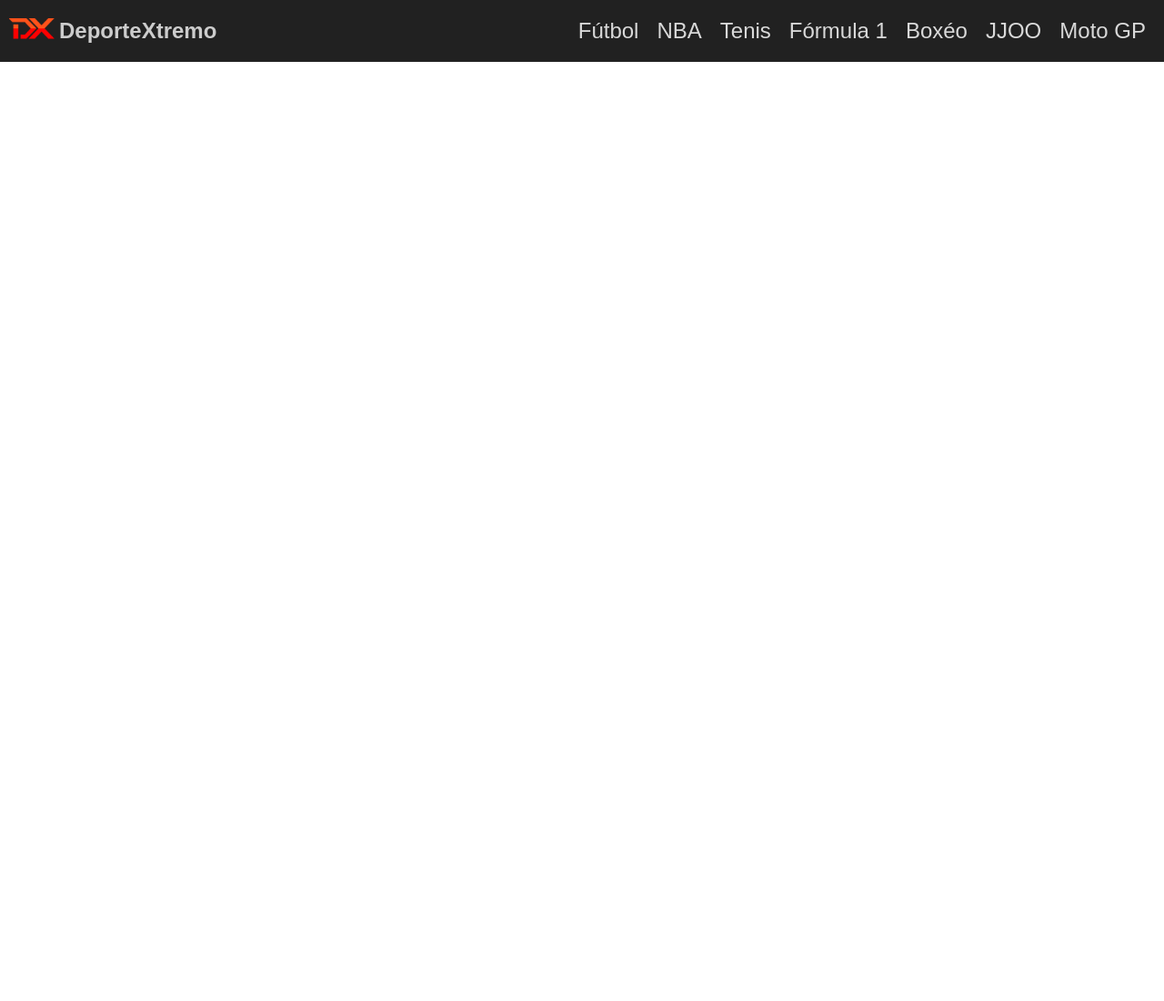
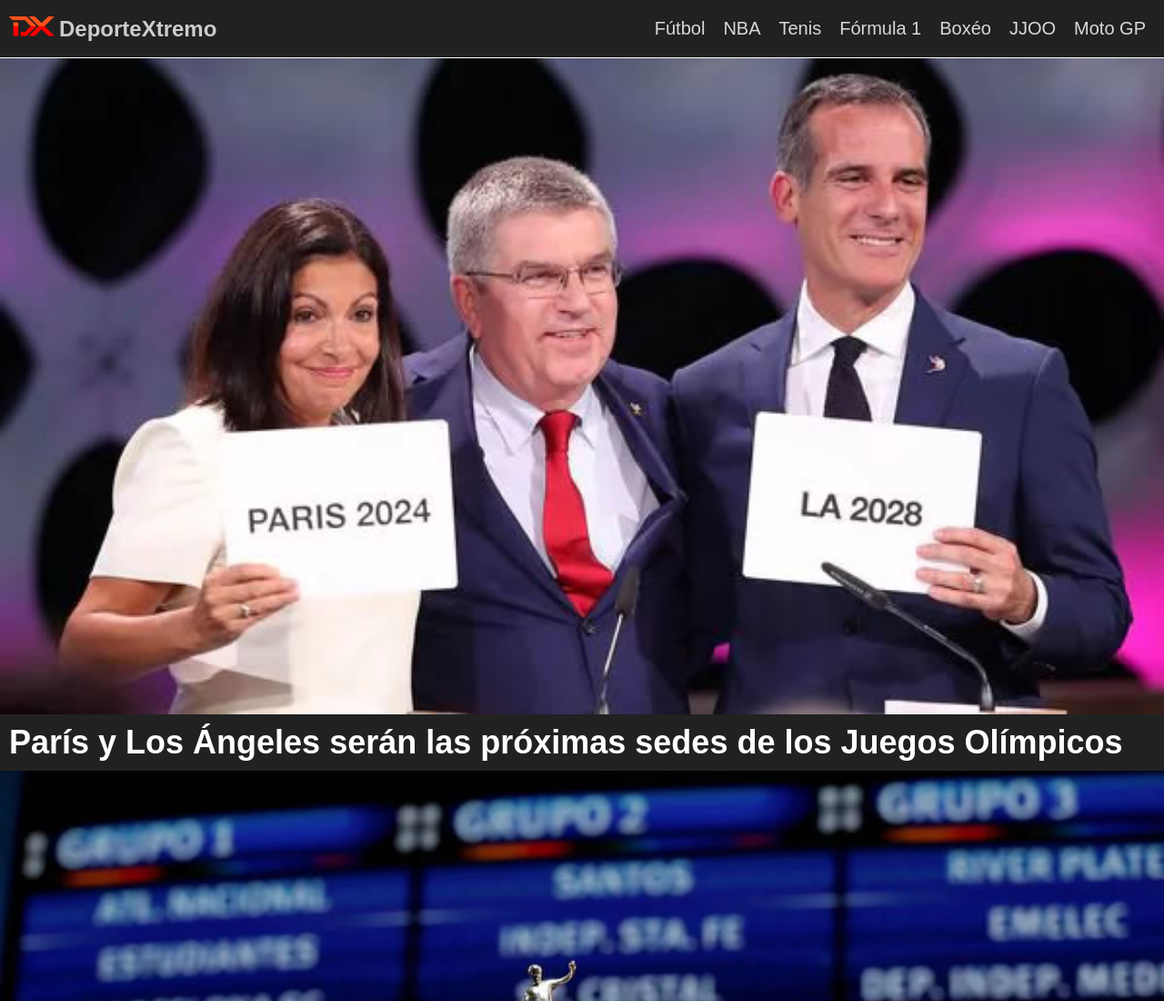
Before and after one commit to fwosner/primer-repo, a plain HTML site: page index.html in a window 1280 px wide. Shown: the top 1100 px of the page at 91% size. Before the commit the page ends 800 px from the top, so only its background shows below. Drawn offline with Linux system fonts and the light colour scheme.

Commit message:
Maquetado de Noticias ultimas y destecadas

```diff
--- a/css/style.css
+++ b/css/style.css
@@ -30,6 +30,7 @@ a:hover {
 	align-items: center; /* eje X */
 	justify-content: flex-start; /* eje Y */
 	padding: 10px;
+	border-bottom: solid 1px #FFFFFF;
 }
 
 #menu {
@@ -48,7 +49,7 @@ a:hover {
 #menu li a {
 	display: block;
 	padding: 10px;
-	font-size: 24px;
+	font-size: 20px;
 	color: #D9D9D9;
 	text-align: center;
 }
@@ -67,6 +68,28 @@ a:hover {
     inline: un elemento al lado del otro, los pone en línea (no pueden tener margen)
     block: elementos uno debajo de otro, soporta margin y padding completamente
     none: invisible
+  */
 
+ #main figure {
+ 	margin: 0;
+ }
 
- */
+ #main figure figcaption {
+ 	background-color: #212121;
+ 	padding: 10px;
+ }
+
+ #main figure figcaption h2 {
+ 	margin: 0;
+ 	color: #FFF;
+ 	font-size: 36px;
+ }
+
+ #main img {
+ 	display: block;
+ 	width: 100%;
+ }
+
+ .noticia {
+	border-bottom: solid 1px #CCC;
+ }
--- a/index.html
+++ b/index.html
@@ -7,11 +7,10 @@
 	</head>
 	<body>
          <!-- ENCABEZADO -->
-         <header id="top">
+        <header id="top">
          	<!-- Hipervinculos a otrás páginas con la etiqueta "a" (href para indicar el hipervinculo, target sirve para que se abrá en una página distinta) -->
          	<a href="https://twitter.com/eanttech" target="_blank"><img src="img/logo.png" width="50" ></a>
          	<h1> <a href="index.html">DeporteXtremo</a> </h1>
-
          		<ul id="menu">
 	         		<li><a href="#">Fútbol</a></li>
 	         		<li><a href="#">NBA</a></li>
@@ -21,7 +20,39 @@
 	         		<li><a href="#">JJOO</a></li>
 	         		<li><a href="#">Moto GP</a></li>
          		</ul>
+         </header>
+         <!-- CUERPO -->
+        <main id="main">
+        	<!-- NOTICIAS DESTACADAS -->
+        	<section id="noticiasDestacadas">
+	        	<figure>
+	        		<a href="#">
+	        			<img src="img/juegos-olimpicos.jpg" alt="Juegos Olímpicos">
+	        			<figcaption>
+	        				<h2>
+	        					París y Los Ángeles serán las próximas sedes de los Juegos Olímpicos
+	        				</h2>
+	        			</figcaption>
+	        		</a>
+	        	</figure>
+	        </section>
+        	<!-- ULTIMAS NOTICIAS -->
+        	<section id="ultimasNoticias">
+        		<article class="noticia">
+        			<div class="noticia-img">
+        				<img src="img/sorteo-libertadores.jpg">
+        			</div>
+        			<div class="noticia-txt">
+        				<h3>La tecnología llega a la actual edición de la Libertadores</h3>
+        				<small>por Joaquín Angeli</small>
+        				<p>La Conmebol anunció la implementación del sistema VAR (asistencia arbitral por video) desde las semifinales de la actual Libertadores.</p>
+        			</div>
+        		</article>
+        	</section>
+        </main>
+        <!-- PIE DE PAGINA -->
+        <footer id="copyright">
 
-         </header>
+        </footer>
 	</body>
 </html>
```
Also changed, not shown: 1 other file.
